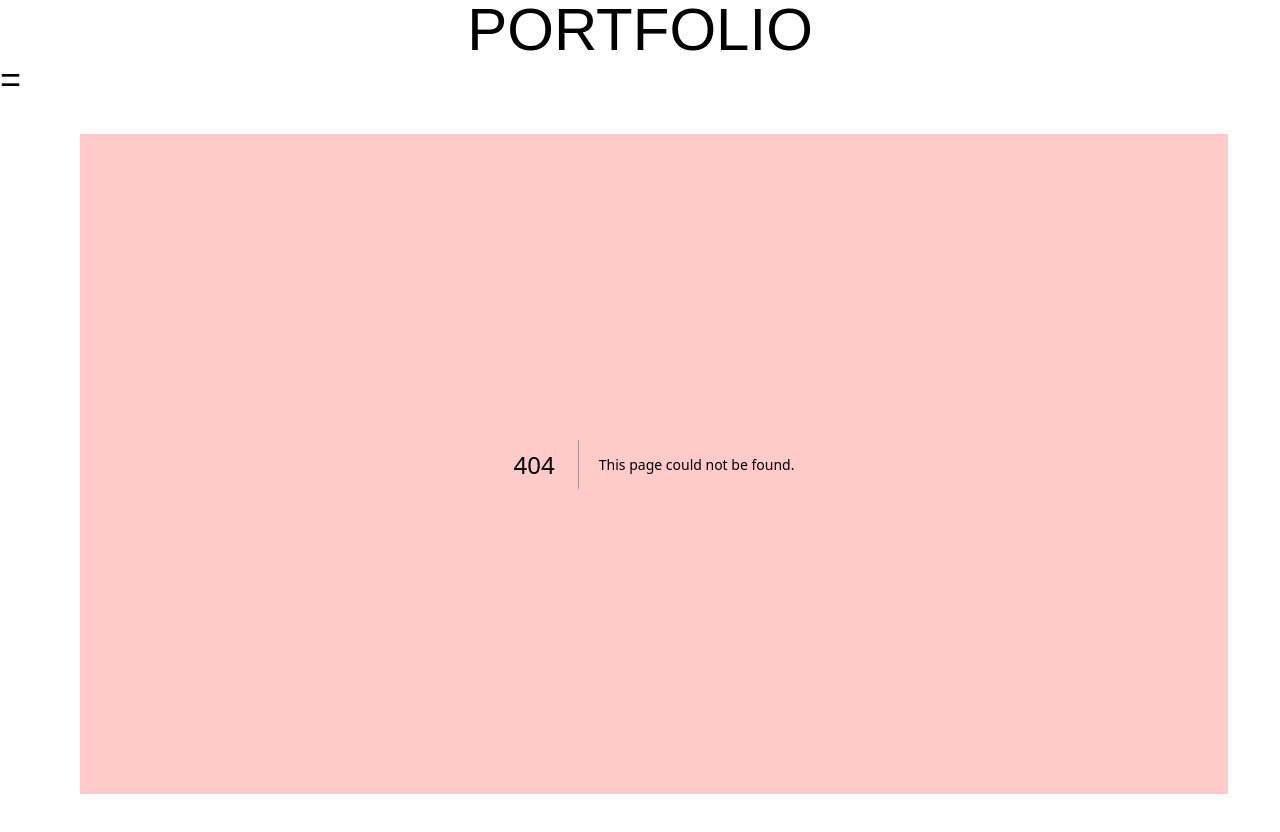
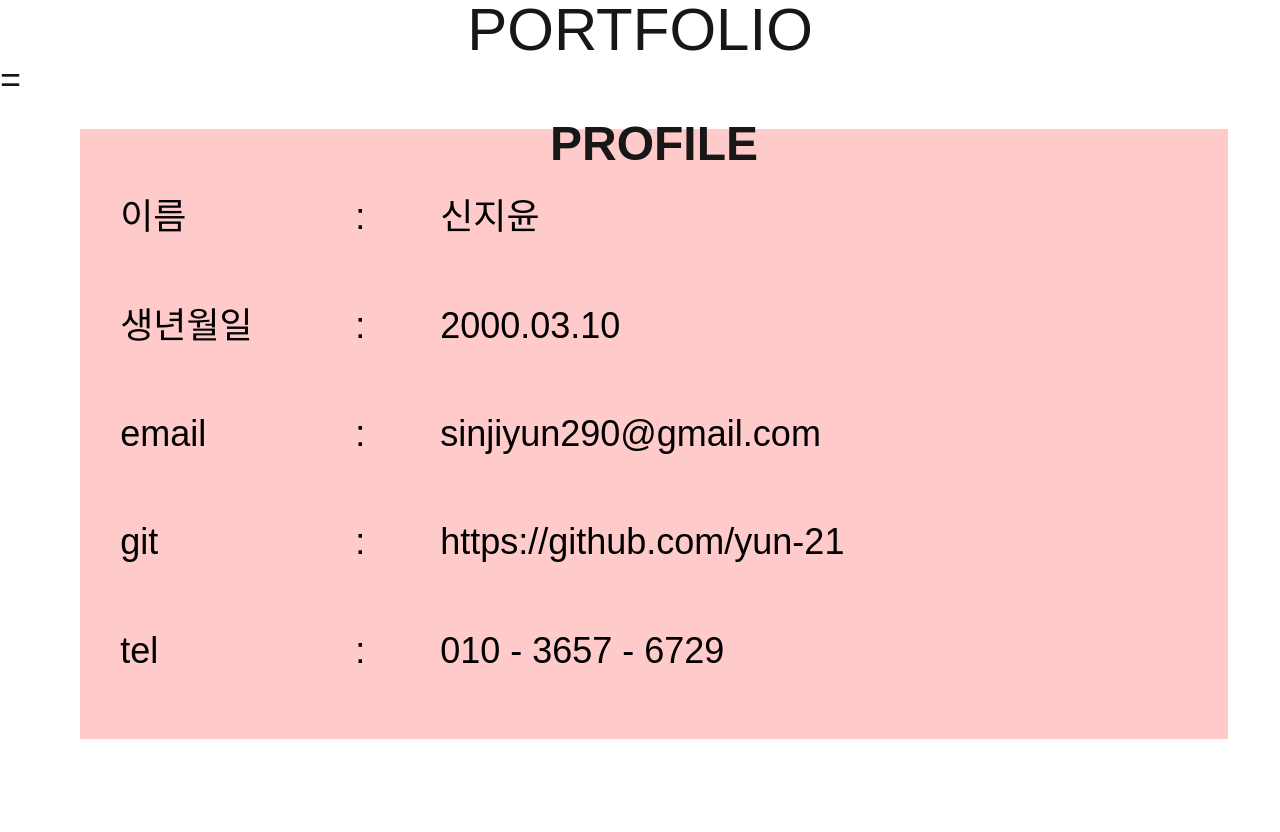
Before and after one commit to yun-21/my_page, a Next.js app in the folder client/: page /component/profile in a window 1280 px wide. Before the commit this address had no page. Shown: the top 832 px of the page. After the commit the page ends 800 px from the top, so only its background shows below. Built offline with nearby package versions, Linux system fonts and the light colour scheme.

Commit message:
프로필 작성

```diff
--- /dev/null
+++ b/client/src/app/component/profile/page.tsx
@@ -0,0 +1,32 @@
+"use client";
+import TitleCss from "../location_text/title_css";
+export default function ProfileComponent() {
+  return (
+    <>
+      <TitleCss title="PROFILE" />
+      <div className="flex w-full h-full text-black">
+        <div className="flex flex-col justify-evenly w-40 text-4xl ml-10">
+          <div>이름</div>
+          <div>생년월일</div>
+          <div>email</div>
+          <div>git</div>
+          <div>tel</div>
+        </div>
+        <div className="flex flex-col justify-evenly items-center w-40 text-4xl">
+          <div>:</div>
+          <div>:</div>
+          <div>:</div>
+          <div>:</div>
+          <div>:</div>
+        </div>
+        <div className="flex flex-col justify-evenly w-92 text-4xl">
+          <div>신지윤</div>
+          <div>2000.03.10</div>
+          <div>sinjiyun290@gmail.com</div>
+          <div>https://github.com/yun-21</div>
+          <div>010 - 3657 - 6729</div>
+        </div>
+      </div>
+    </>
+  )
+}
```
